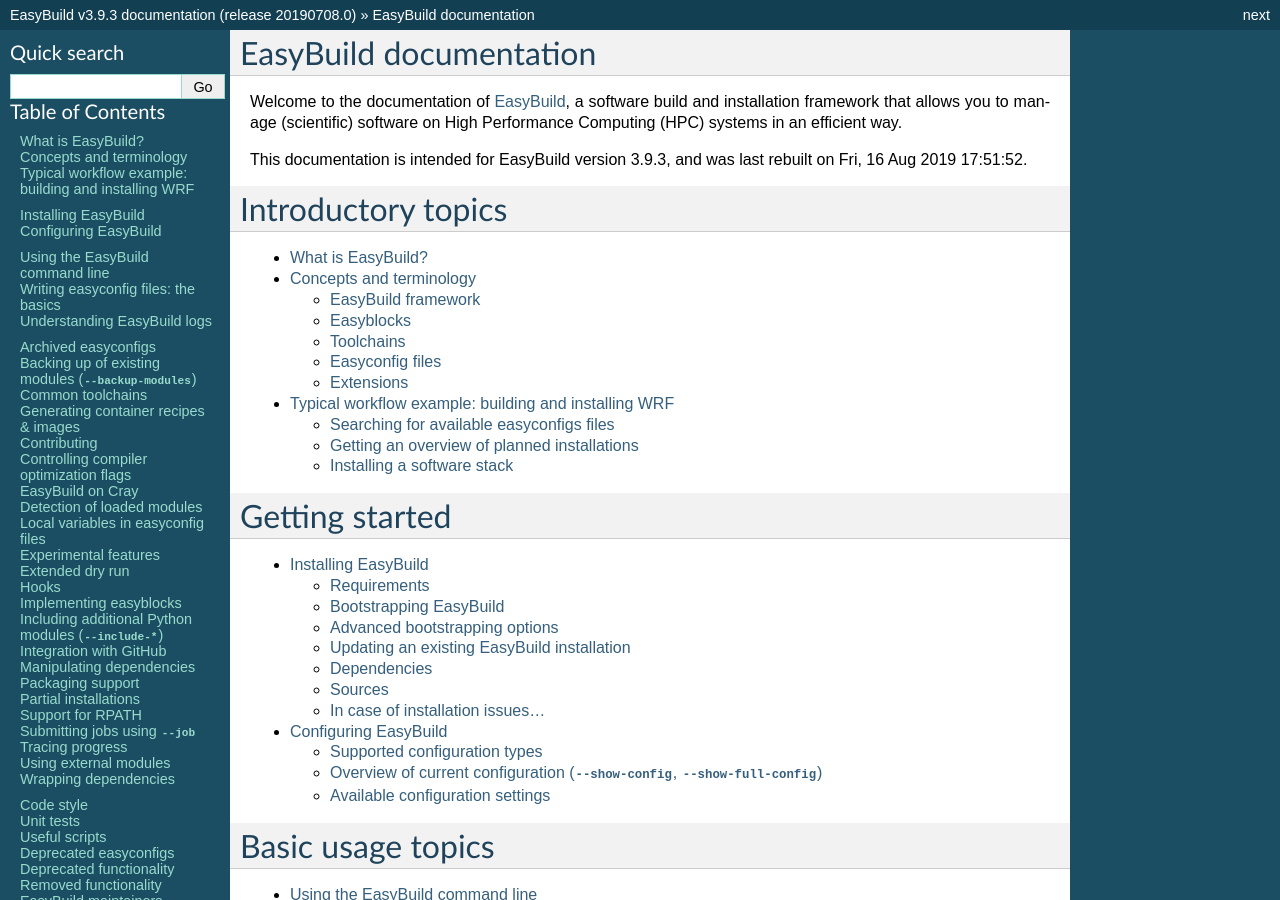
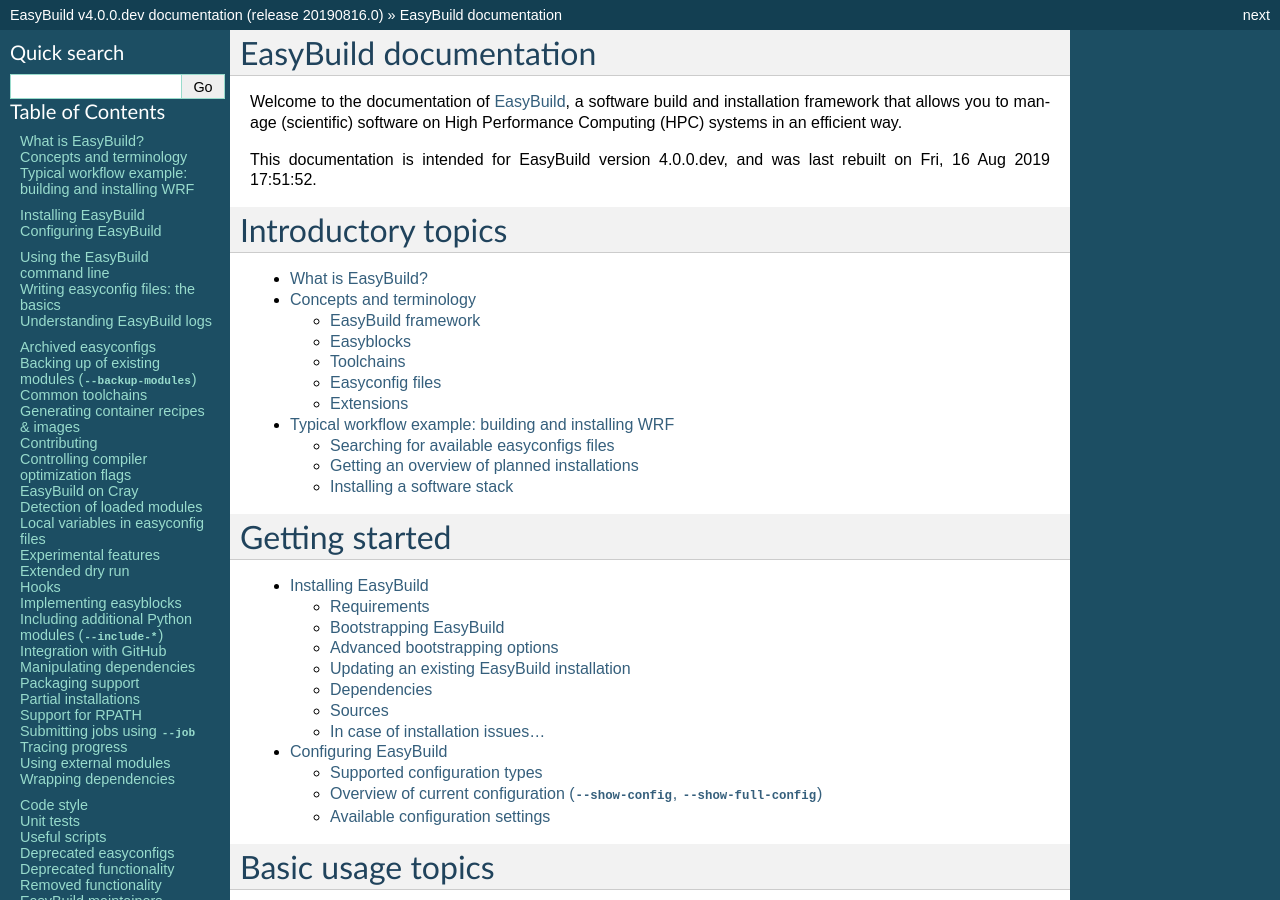
Before and after one commit to easybuilders/easybuild, a Sphinx documentation site: the page built from docs/index.rst, in a window 1280 px wide and 900 px high. Built offline with Sphinx 7.4.7, drawn with Linux system fonts in a browser that asks for light colours; pages that are not in the unit, such as notebooks, are missing from menus; some of the changed text lies outside the part shown.

Commit message:
bump docs release for EasyBuild 4.0.0.dev

```diff
--- a/docs/conf.py
+++ b/docs/conf.py
@@ -41,9 +41,9 @@
 # other places throughout the built documents.
 #
 # The short X.Y version.
-version = '3.9.3'  # this is meant to reference the version of EasyBuild
+version = '4.0.0.dev'  # this is meant to reference the version of EasyBuild
 # The full version, including alpha/beta/rc tags.
-release = '20190708.0'  # this is meant to reference the version of the documentation itself
+release = '20190816.0'  # this is meant to reference the version of the documentation itself
 
 # There are two options for replacing |today|: either, you set today to some
 # non-false value, then it is used:
```
